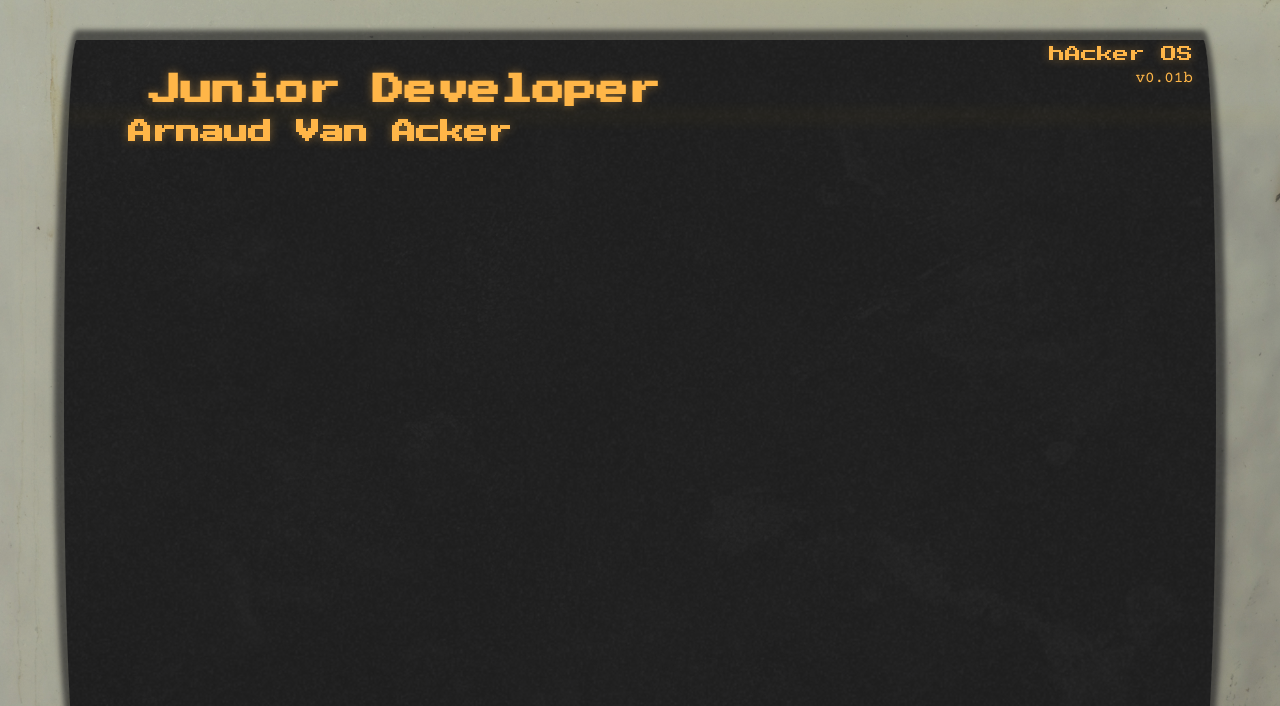
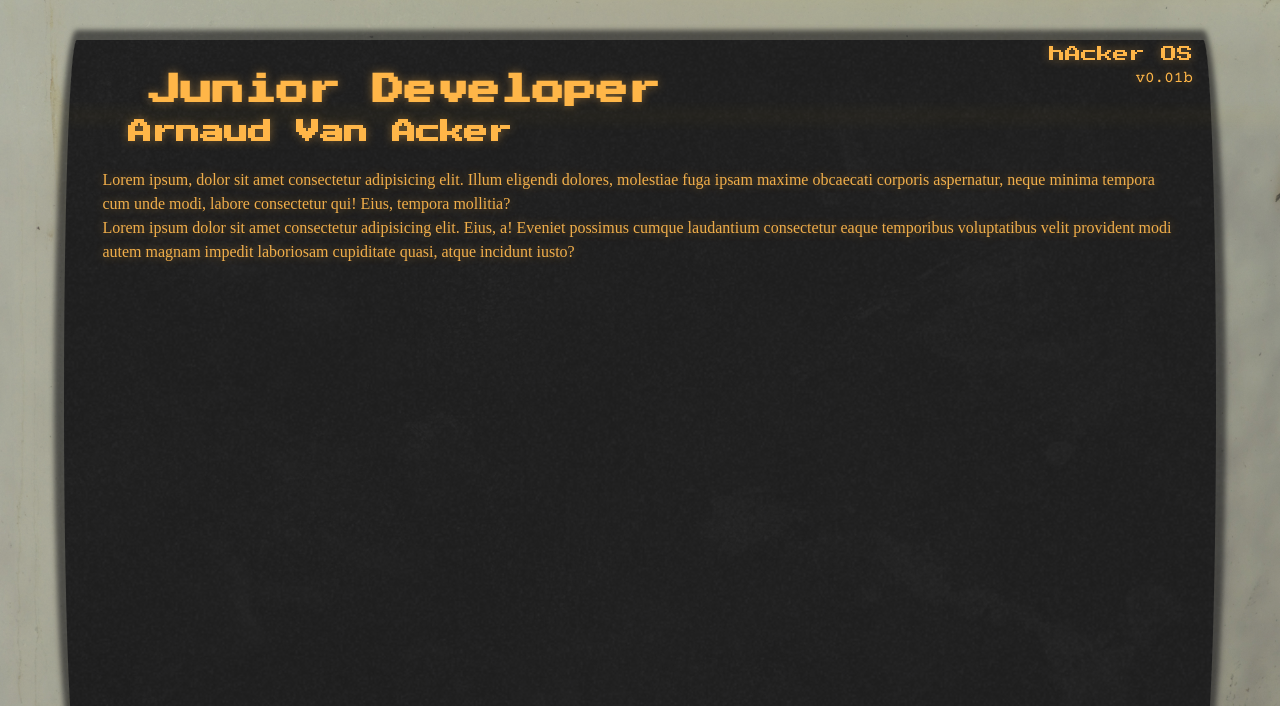
Before and after one commit to javadaller/portfolio, a plain HTML site: page index.html in a window 1280 px wide. Shown: the top 706 px of the page. Drawn offline with Linux system fonts and the light colour scheme.

Commit message:
add main

```diff
--- a/css/_main.scss
+++ b/css/_main.scss
@@ -4,7 +4,10 @@ main {
     min-width: 90%;
     height:90%;
     margin:2.5%;
-    padding: 2.5%;
+    padding-top: 10%;
+    padding-bottom: 5%;
+    padding-left: 3%;
+    padding-right: 3%;
     background-color: $color_screen;
     border-radius:2% / 90%;
     box-shadow: 0 0 5px 10px $color_monitor_shadow;
--- a/index.html
+++ b/index.html
@@ -18,7 +18,9 @@
 
         <main>
             <!-- main screen -->
+            <p>Lorem ipsum, dolor sit amet consectetur adipisicing elit. Illum eligendi dolores, molestiae fuga ipsam maxime obcaecati corporis aspernatur, neque minima tempora cum unde modi, labore consectetur qui! Eius, tempora mollitia?</p>
 
+            <p>Lorem ipsum dolor sit amet consectetur adipisicing elit. Eius, a! Eveniet possimus cumque laudantium consectetur eaque temporibus voluptatibus velit provident modi autem magnam impedit laboriosam cupiditate quasi, atque incidunt iusto?</p>
 
             <!-- texture écran sale -->
             <div id="screen_texture">
```
Also changed, not shown: css/style.css, 1 other file.
